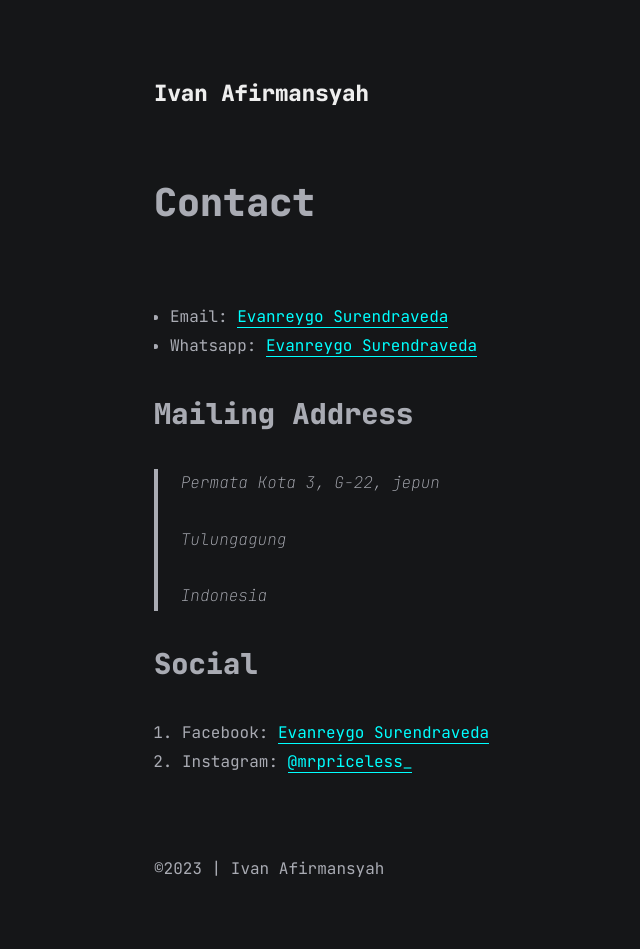
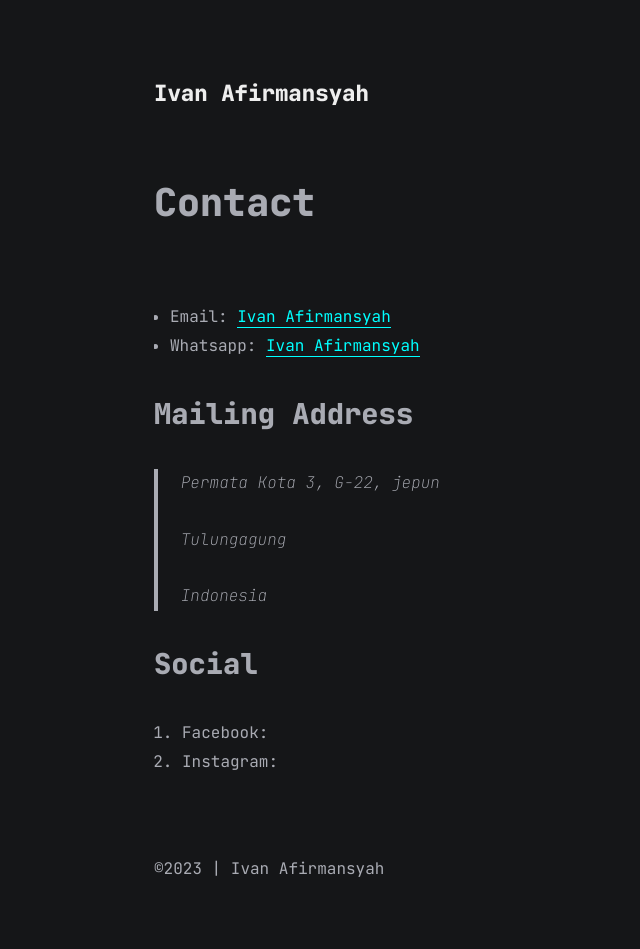
Before and after one commit to shera1402/shera1402.github.io, a Jekyll site: the page built from contact.md, in a window 1280 px wide. Shown: the whole page, without its empty margins (161-801 px from the left). Built offline with Jekyll 4.4.1, drawn with Linux system fonts in a browser that asks for light colours; comment, search, counter and statistics services are not loaded; a style sheet for code colours, icons or effects is not loaded.

Commit message:
Update contact.md

```diff
--- a/contact.md
+++ b/contact.md
@@ -3,8 +3,8 @@ layout: page
 title: Contact
 ---
 
-* Email: [Evanreygo Surendraveda](mailto:evanreygo@gmail.com)
-* Whatsapp: [Evanreygo Surendraveda](https://wa.me/qr/36TPDCGQXZTQF1)
+* Email: [Ivan Afirmansyah](mailto:pannn369@gmail.com)
+* Whatsapp: [Ivan Afirmansyah]()
 
 
 
@@ -21,5 +21,5 @@ title: Contact
 
 ## Social
 
-1. Facebook: [Evanreygo Surendraveda](https://web.facebook.com/ereygos.ereygos.7/)
-3. Instagram: [@mrpriceless_](https://www.instagram.com/mrpriceless_/)
+1. Facebook:
+3. Instagram:
```
